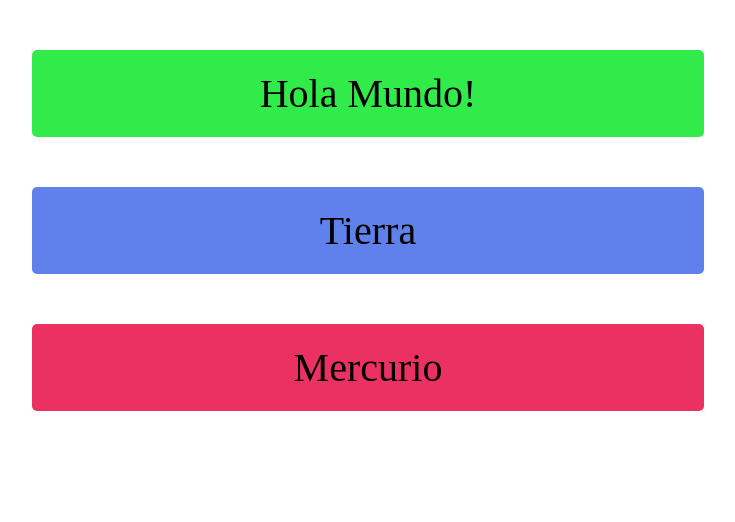
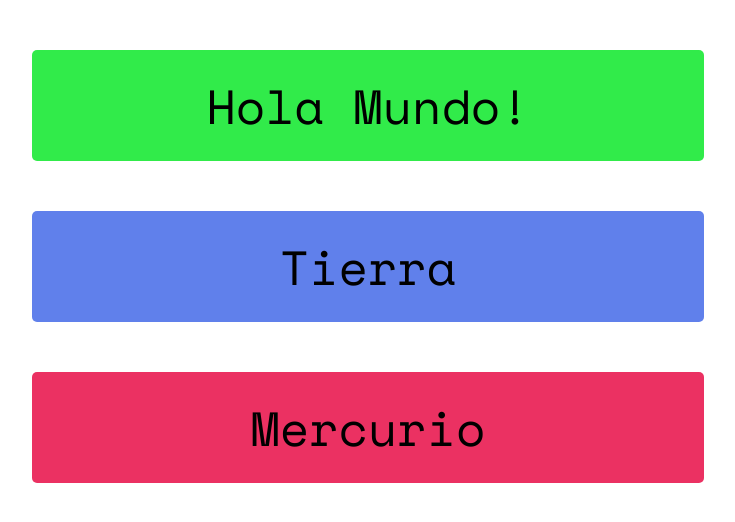
Before and after one commit to RicardoM99160/demo-git, a plain HTML site: page index.html in a window 1280 px wide. Shown: the whole page, without its empty margins (272-1007 px from the left). Drawn offline with nearby package versions, Linux system fonts and the light colour scheme.

Commit message:
nuevo tipo de fuente agregado y tamaño modificado

```diff
--- a/index.html
+++ b/index.html
@@ -1,15 +1,21 @@
 <!DOCTYPE html>
 <html lang="en">
+
 <head>
     <meta charset="UTF-8">
     <meta http-equiv="X-UA-Compatible" content="IE=edge">
     <meta name="viewport" content="width=device-width, initial-scale=1.0">
     <link rel="stylesheet" href="style.css">
+    <link rel="preconnect" href="https://fonts.googleapis.com">
+    <link rel="preconnect" href="https://fonts.gstatic.com" crossorigin>
+    <link href="https://fonts.googleapis.com/css2?family=Space+Mono&display=swap" rel="stylesheet">
     <title>GIT</title>
 </head>
+
 <body>
     <div class="c1">Hola Mundo!</div>
     <div class="c2">Tierra</div>
     <div class="c3">Mercurio</div>
 </body>
+
 </html>
--- a/style.css
+++ b/style.css
@@ -1,7 +1,11 @@
+body{
+    font-family: 'Space Mono', monospace;
+}
+
 div{
     width: 50%;
     text-align: center;
-    font-size: 2.5em;
+    font-size: 3em;
     margin: 50px auto;
     padding: 20px;
     border-radius: 5px;
```
